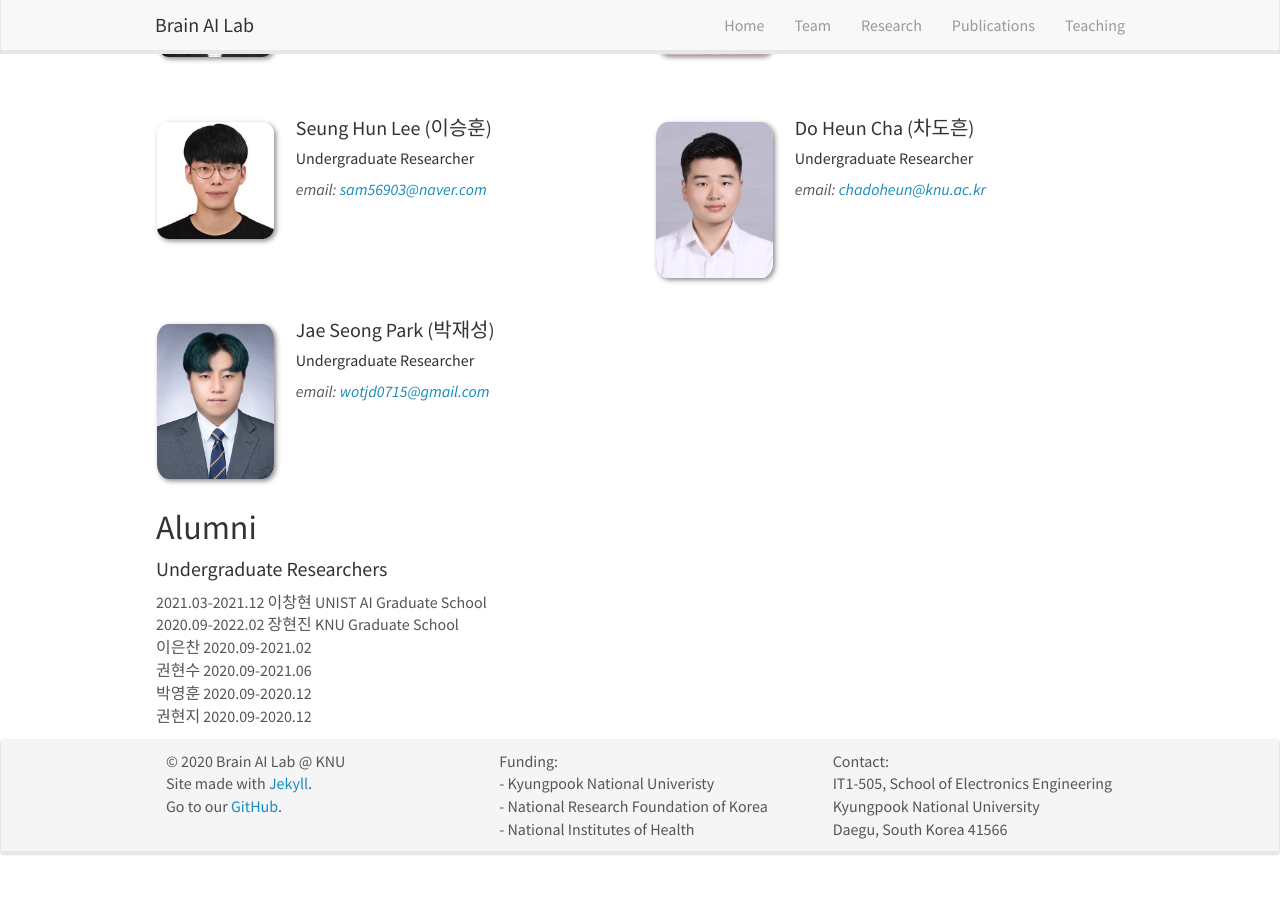
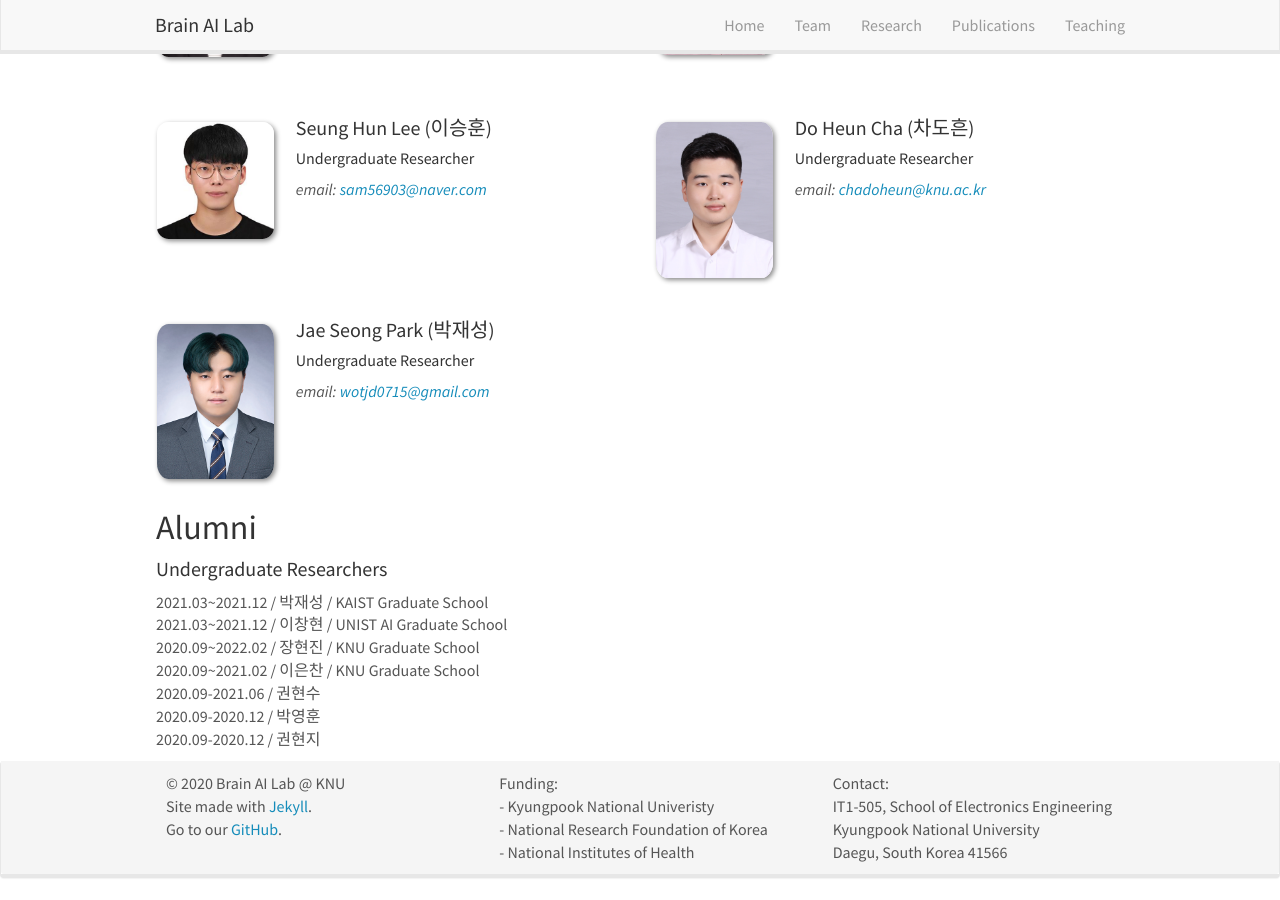
Before and after one commit to KNU-BrainAI/knu-brainai.github.io, a Jekyll site: the page built from _pages/team.md, in a window 1280 px wide and 900 px high, scrolled down 518 px. Built offline with Jekyll 4.4.1, drawn with Linux system fonts in a browser that asks for light colours; nearby versions of some CDN libraries; before the commit the page ends 1395 px from its top, so only the background shows below that.

Commit message:
Update team.md

```diff
--- a/_pages/team.md
+++ b/_pages/team.md
@@ -59,9 +59,10 @@ permalink: /team/
 
 ## Alumni
 #### Undergraduate Researchers
-2021.03-2021.12 이창현 UNIST AI Graduate School<br>
-2020.09-2022.02 장현진 KNU Graduate School <br>
-이은찬 2020.09-2021.02<br>
-권현수 2020.09-2021.06<br>
-박영훈 2020.09-2020.12<br>
-권현지 2020.09-2020.12
+2021.03~2021.12 / 박재성 / KAIST Graduate School<br>
+2021.03~2021.12 / 이창현 / UNIST AI Graduate School<br>
+2020.09~2022.02 / 장현진 / KNU Graduate School <br>
+2020.09~2021.02 / 이은찬 / KNU Graduate School <br>
+2020.09-2021.06 / 권현수 <br>
+2020.09-2020.12 / 박영훈 <br>
+2020.09-2020.12 / 권현지
```
